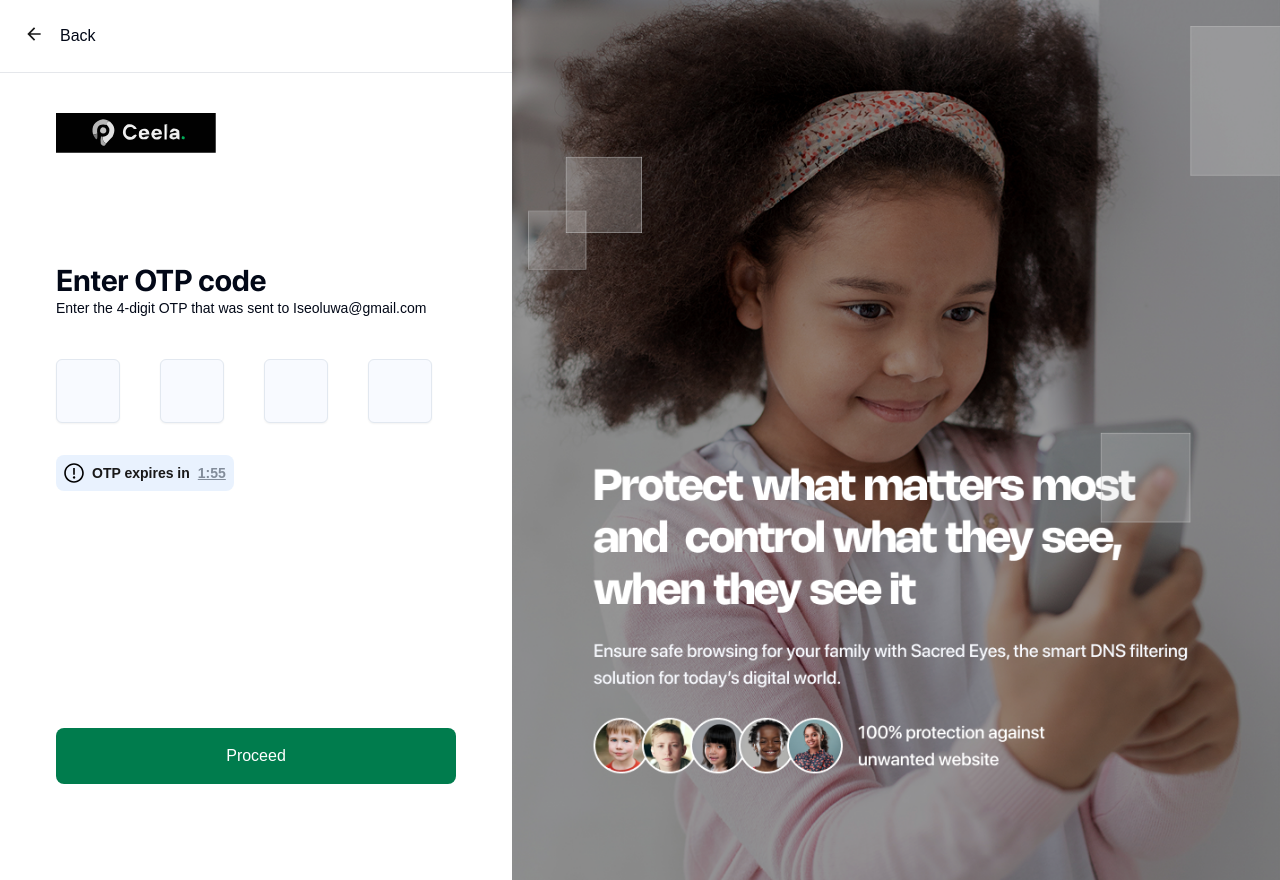
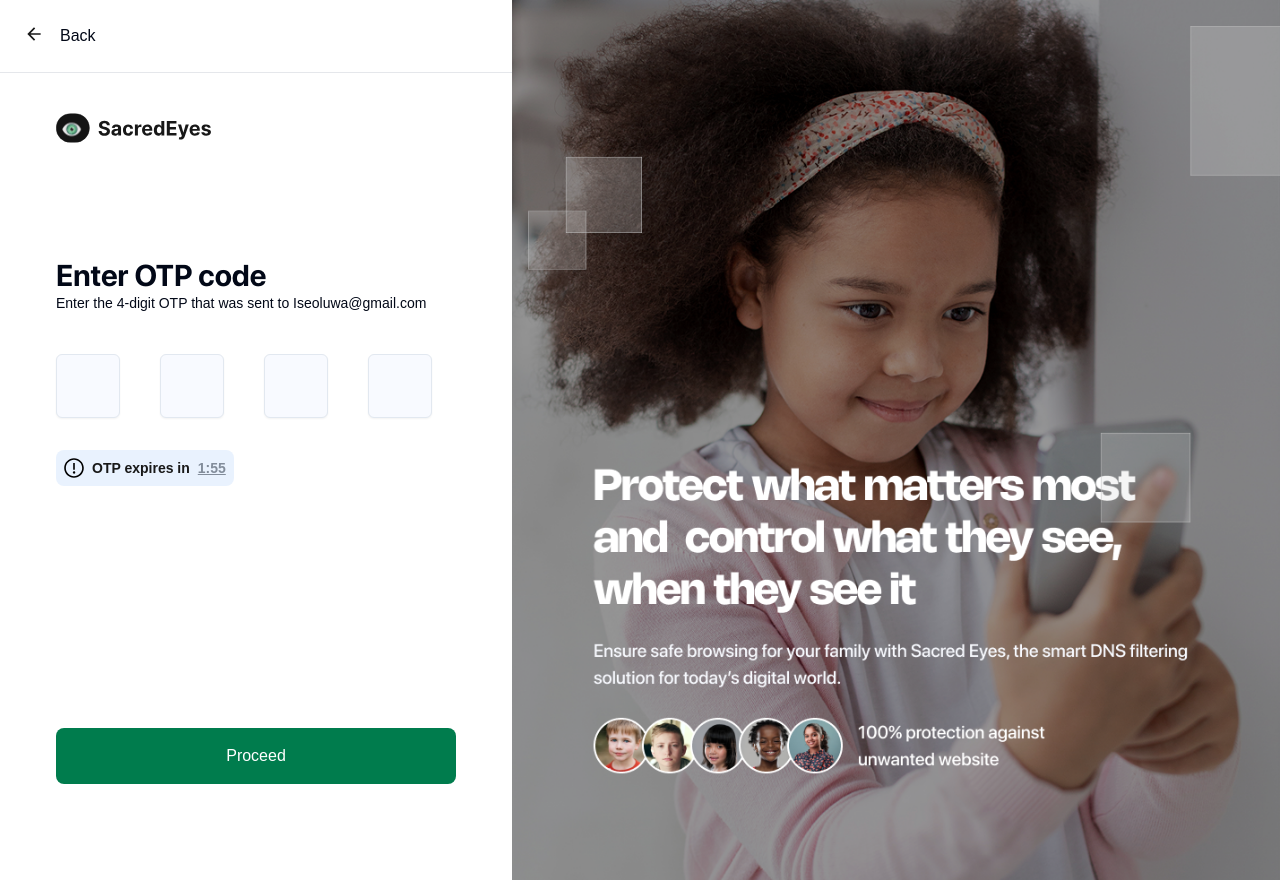
Before and after one commit to ajeigbepaul/sacredApp, a Next.js app: page /account/otp in a window 1280 px wide. Built offline with nearby package versions, Linux system fonts and the light colour scheme; no server answers.

Commit message:
removed the logo

```diff
--- a/app/account/otp/page.tsx
+++ b/app/account/otp/page.tsx
@@ -113,7 +113,7 @@ export default function Otp() {
               {/* Logo */}
               <div className="w-32 md:w-40">
                 <Image
-                 src="/ceelaLogo.svg"
+                  src="/logo2.svg"
                   width={200}
                   height={100}
                   alt="logo"
--- a/app/account/payment/page.tsx
+++ b/app/account/payment/page.tsx
@@ -21,7 +21,7 @@ const Payment = () => {
           <div className="w-full h-full max-w-sm lg:max-w-md flex flex-col space-y-8">
             <div className="w-32 md:w-40">
               <Image
-                src="/ceelaLogo.svg"
+                src="/logo2.svg"
                 width={200}
                 height={100}
                 alt="logo"
--- a/app/page.tsx
+++ b/app/page.tsx
@@ -111,7 +111,7 @@ const Welcome = () => {
           <div className="w-full h-full max-w-sm lg:max-w-md flex flex-col space-y-8">
             <div className="w-32 md:w-40">
               <Image
-                src="/ceelaLogo.svg"
+                src="/logo2.svg"
                 width={200}
                 height={100}
                 alt="logo"
```
